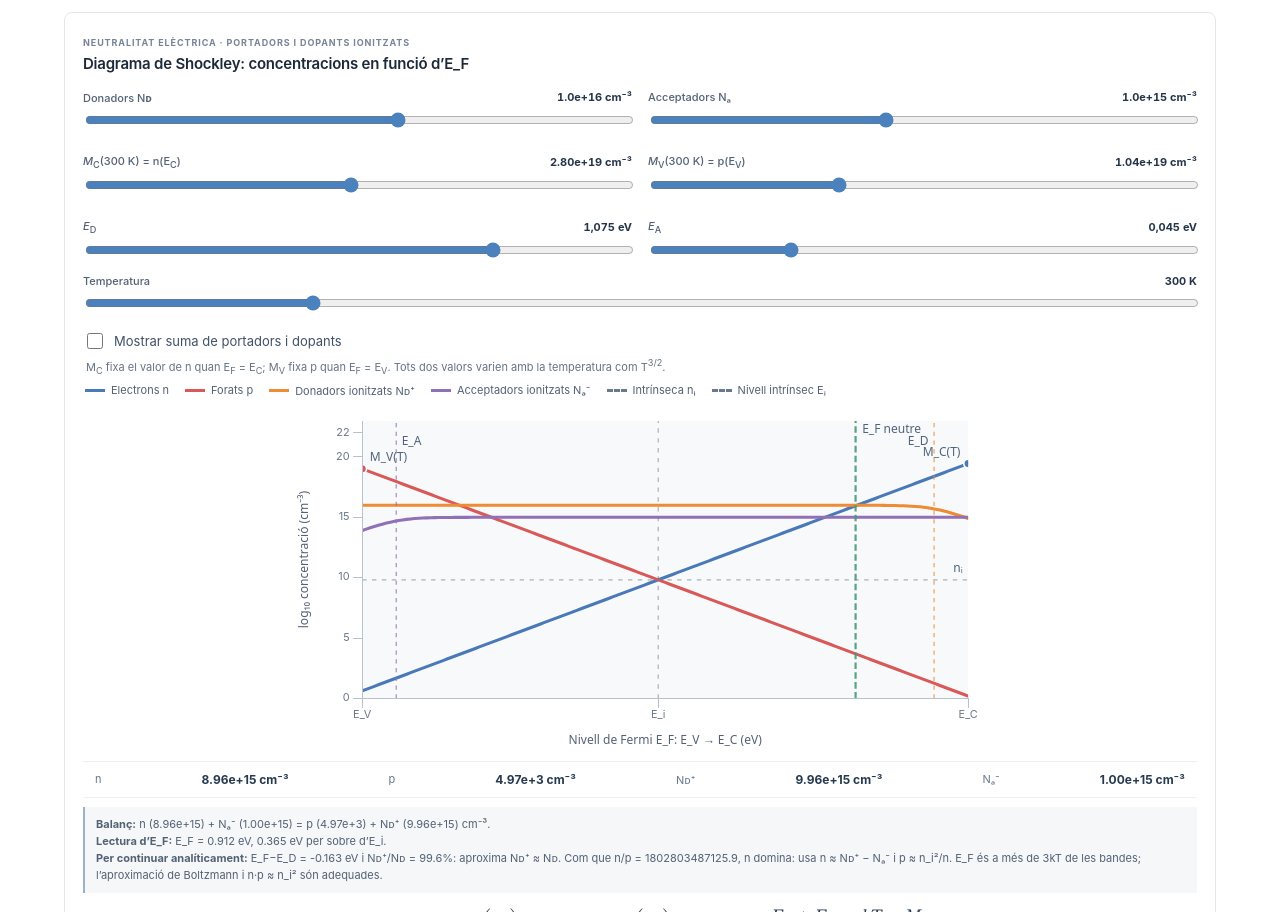
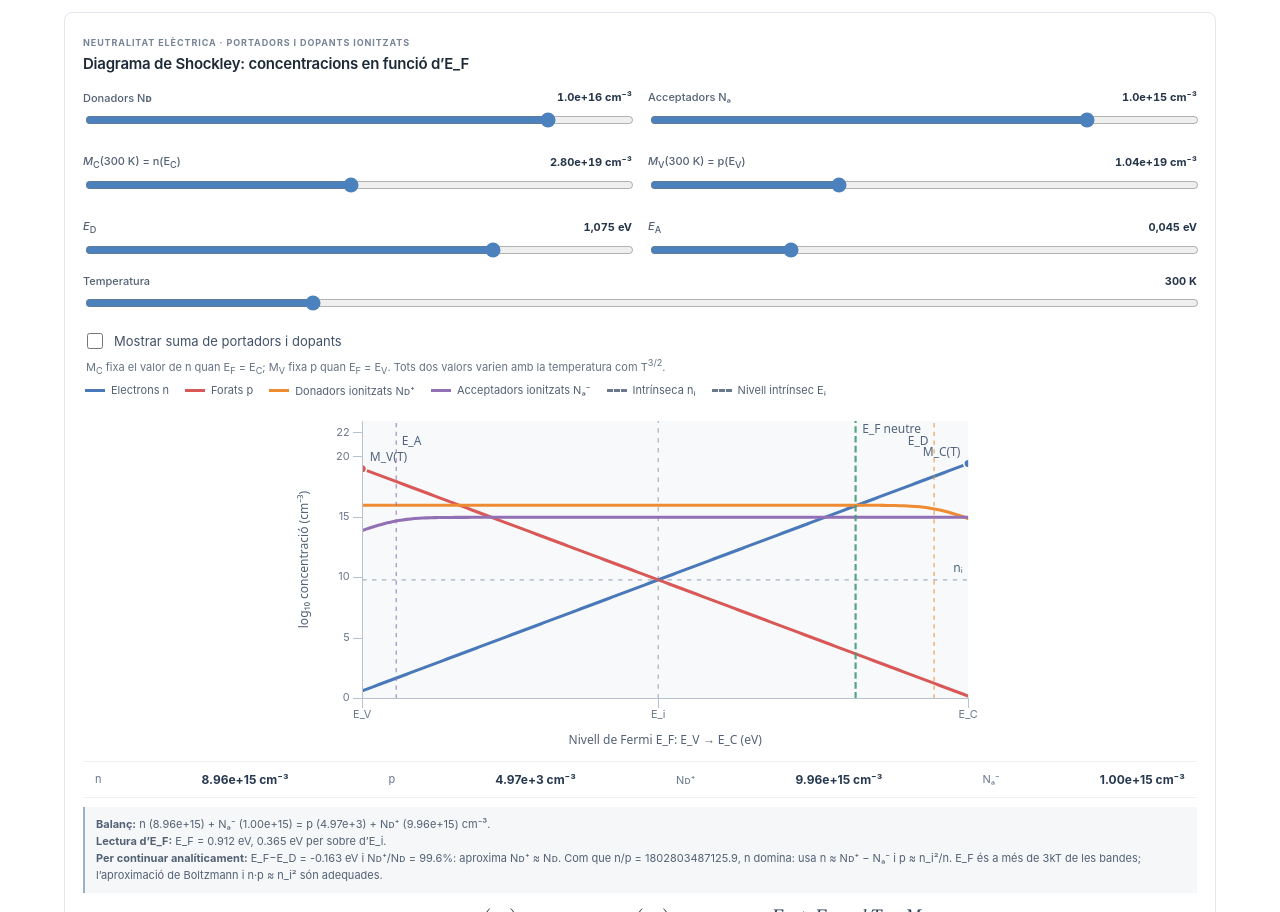
Before and after one commit to Mapaor/efis-visualitzacions, a React (Vite) app: page / in a window 1280 px wide. Shown: the part 2701-3613 px from the top of the page. Built offline with nearby package versions, Linux system fonts and the light colour scheme; some icons are missing.

Commit message:
add hide option in shockley

```diff
--- a/src/visualizations/Tema2.tsx
+++ b/src/visualizations/Tema2.tsx
@@ -688,15 +688,16 @@ export function ThermalStatisticsPanels() {
 export function DopedStatistics() {
   const [showChargeSums, setShowChargeSums] = useState(false);
   const [hideIndividualCurves, setHideIndividualCurves] = useState(false);
-  const [logDonors, setLogDonors] = useState(16);
-  const [logAcceptors, setLogAcceptors] = useState(15);
+  // Slider position 0 is an exact zero concentration; positive values remain logarithmic.
+  const [donorSlider, setDonorSlider] = useState(180.1);
+  const [acceptorSlider, setAcceptorSlider] = useState(170.1);
   const [logNc300, setLogNc300] = useState(Math.log10(NC_300));
   const [logNv300, setLogNv300] = useState(Math.log10(NV_300));
   const [donorLevel, setDonorLevel] = useState(E_G - 0.045);
   const [acceptorLevel, setAcceptorLevel] = useState(0.045);
   const [temperature, setTemperature] = useState(300);
-  const donors = 10 ** logDonors;
-  const acceptors = 10 ** logAcceptors;
+  const donors = donorSlider === 0 ? 0 : 10 ** (-2 + (donorSlider - 0.1) / 10);
+  const acceptors = acceptorSlider === 0 ? 0 : 10 ** (-2 + (acceptorSlider - 0.1) / 10);
   const nc300 = 10 ** logNc300;
   const nv300 = 10 ** logNv300;
   const kT = K_B_EV * temperature;
@@ -723,8 +724,8 @@ export function DopedStatistics() {
   const netIonizedDoping = equilibrium.ionizedDonors - equilibrium.ionizedAcceptors;
   const intrinsicLevel = E_G / 2 + kT / 2 * Math.log(nvT / ncT);
   const intrinsicDominates = equilibrium.n + equilibrium.p > 2 * Math.abs(netIonizedDoping);
-  const donorIonization = equilibrium.ionizedDonors / donors;
-  const acceptorIonization = equilibrium.ionizedAcceptors / acceptors;
+  const donorIonization = donors > 0 ? equilibrium.ionizedDonors / donors : 0;
+  const acceptorIonization = acceptors > 0 ? equilibrium.ionizedAcceptors / acceptors : 0;
   const intrinsicOffset = fermiLevel - intrinsicLevel;
   const carrierRatio = Math.max(equilibrium.n, equilibrium.p) / Math.max(Math.min(equilibrium.n, equilibrium.p), 1);
   const fermiPositionText = Math.abs(intrinsicOffset) < 0.015
@@ -762,8 +763,8 @@ export function DopedStatistics() {
   const carrierCurves = fermiSweep.map(ef => ({ x: ef, ...carriersAt(ef) }));
   return <>
     <div className="controls two-controls">
-      <Range label="Donadors Nᴅ" value={logDonors} min={12} max={19} step={0.1} onChange={setLogDonors} formatValue={() => `${donors.toExponential(1)} cm⁻³`} />
-      <Range label="Acceptadors Nₐ" value={logAcceptors} min={12} max={19} step={0.1} onChange={setLogAcceptors} formatValue={() => `${acceptors.toExponential(1)} cm⁻³`} />
+      <Range label="Donadors Nᴅ" value={donorSlider} min={0} max={211.1} step={0.1} onChange={setDonorSlider} formatValue={() => `${donors === 0 ? '0' : donors.toExponential(1)} cm⁻³`} />
+      <Range label="Acceptadors Nₐ" value={acceptorSlider} min={0} max={211.1} step={0.1} onChange={setAcceptorSlider} formatValue={() => `${acceptors === 0 ? '0' : acceptors.toExponential(1)} cm⁻³`} />
     </div>
     <div className="controls two-controls">
       <Range label={<><i>M</i><sub>C</sub>(300 K) = n(E<sub>C</sub>)</>} value={logNc300} min={18} max={21} step={0.01} onChange={setLogNc300} formatValue={() => `${nc300.toExponential(2)} cm⁻³`} />
```
